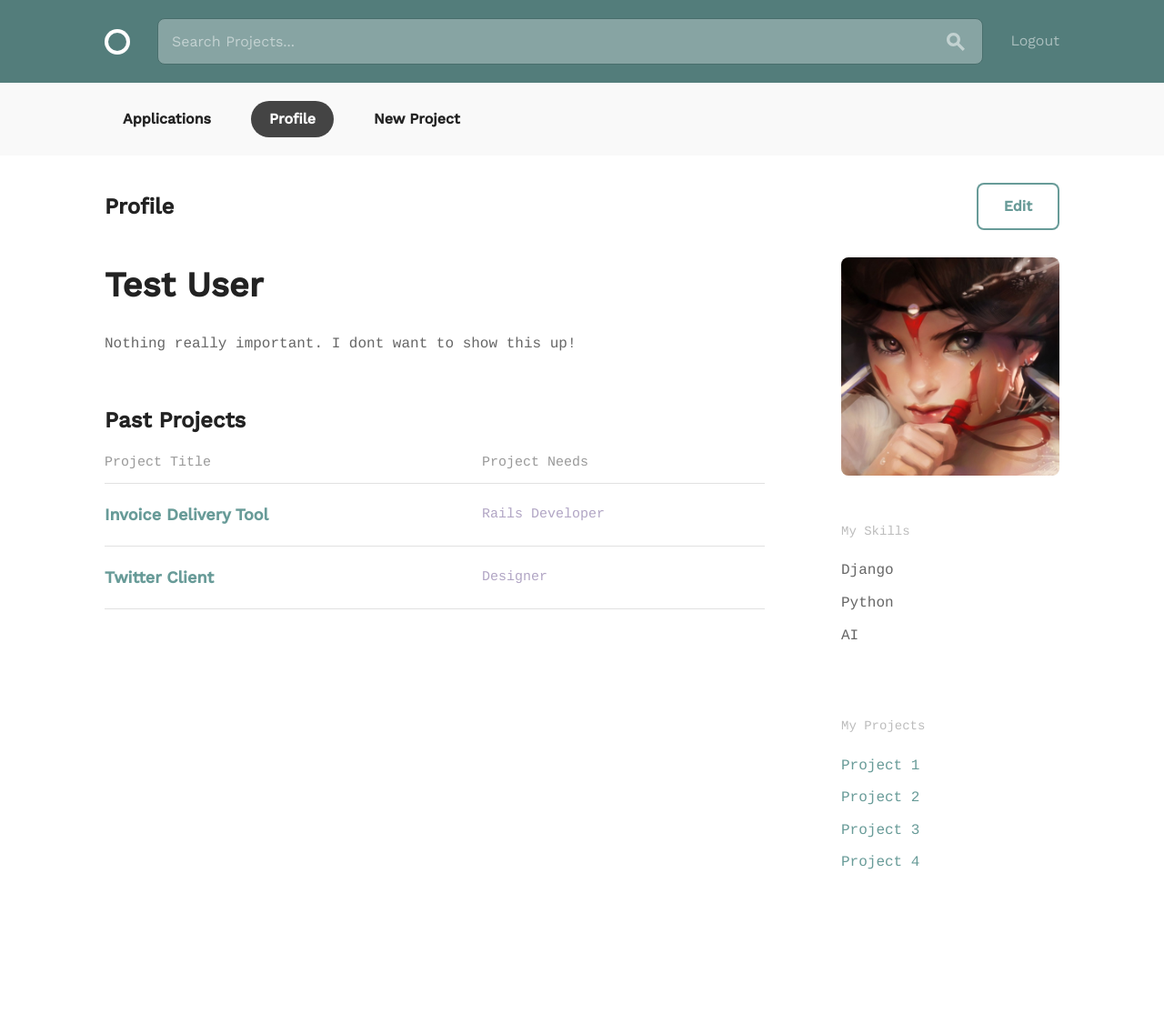
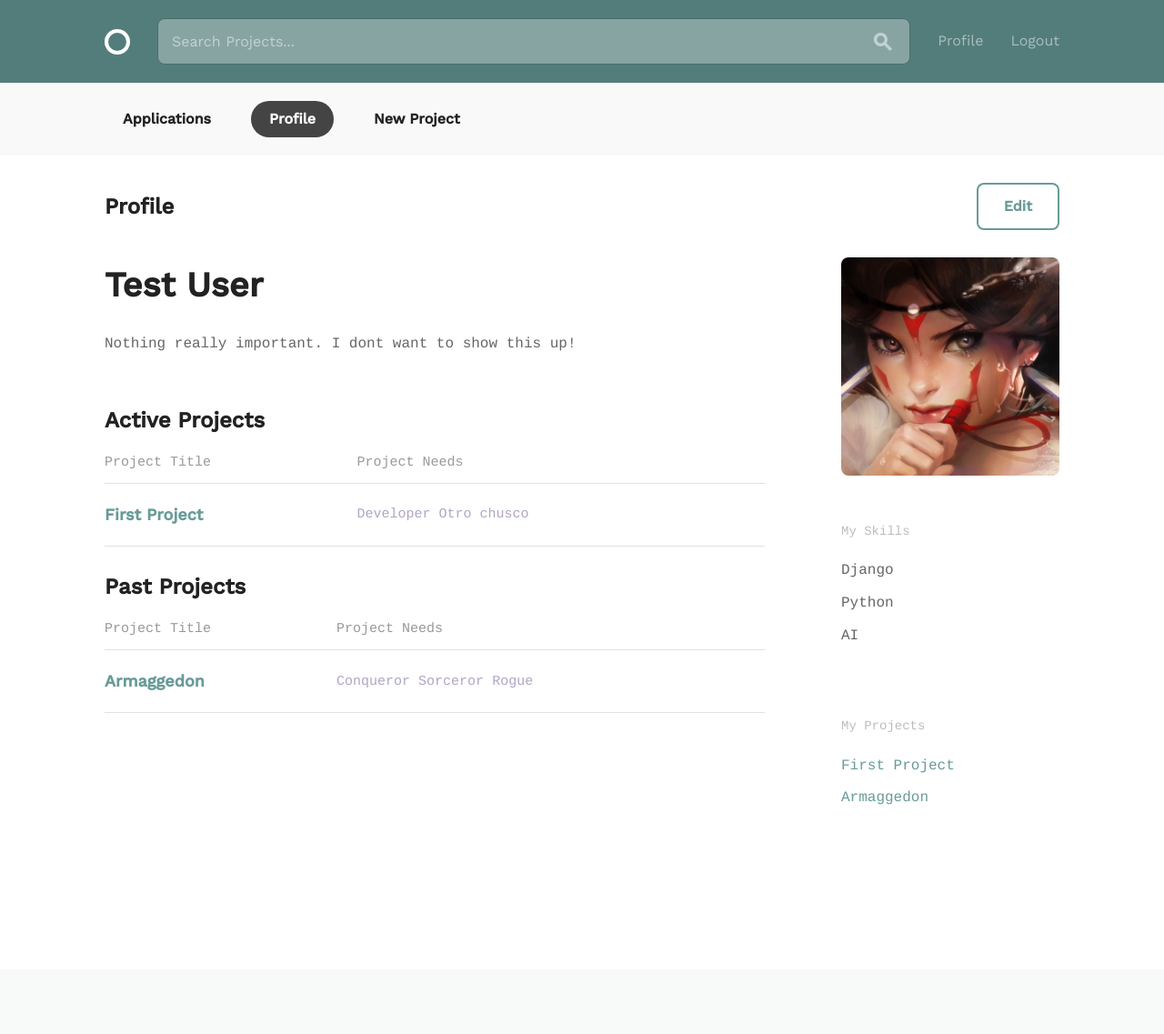
Before and after one commit to Arhacai/social-team-builder, a Django app: page /profile/ in a window 1280 px wide. Shown: the whole page at 91% size. After the commit the page ends 885 px from the top, so only its background shows below. Run offline with Django 3.2, Linux system fonts and the light colour scheme; a user stored in the database is signed in; data comes from the database, SQL or seed files in the repository; both versions use the stored data as it was after the commit.

Commit message:
Added functionality to projects and profiles

```diff
--- a/team_builder/accounts/forms.py
+++ b/team_builder/accounts/forms.py
@@ -15,4 +15,5 @@ class UserCreateForm(UserCreationForm):
     def __init__(self, *args, **kwargs):
         super(UserCreateForm, self).__init__(*args, **kwargs)
         self.fields["email"].label = "Email address"
+        self.fields["password1"].help_text = None
         self.fields["password2"].help_text = None
--- a/team_builder/assets/js/global.js
+++ b/team_builder/assets/js/global.js
@@ -3,7 +3,7 @@ $( document ).ready(function() {
   $('textarea').autogrow({onInitialize: true});
 
 
-  //Cloner for infinite input lists
+  //Cloner for infinite input lists for skills
   $(".circle--clone--list").on("click", ".circle--clone--add", function(){
     var parent = $(this).parent("li");
     var copy = parent.clone();
@@ -17,6 +17,28 @@ $( document ).ready(function() {
   });
 
   $(".circle--clone--list").on("click", "li:not(:nth-child(5)) .circle--clone--remove", function(){
+    var parent = $(this).parent("li");
+    parent.remove();
+    var total = $("#id_form-TOTAL_FORMS").val();
+    $("#id_form-TOTAL_FORMS").val(parseInt(total)-1);
+  });
+
+  //Cloner for infinite input lists for positions
+  $(".circle--clone--list--position").on("click", ".circle--clone--add", function(){
+    var parent = $(this).parent("li");
+    var copy = parent.clone();
+    parent.after(copy);
+    copy.find("input, textarea, select").val("");
+    copy.find("*:first-child").focus();
+    var total = $("#id_form-TOTAL_FORMS").val();
+    var title = 'form-' + total + '-title';
+    var description = 'form-' + total + '-description';
+    copy.find("input").attr({"name": title, "id": "id_" + title}).val('');
+    copy.find("textarea").attr({"name": description, "id": "id_" + description}).val('');
+    $("#id_form-TOTAL_FORMS").val(parseInt(total)+1);
+  });
+
+  $(".circle--clone--list--position").on("click", "li:not(:nth-child(5)) .circle--clone--remove", function(){
     var parent = $(this).parent("li");
     parent.remove();
     var total = $("#id_form-TOTAL_FORMS").val();
--- a/team_builder/profiles/templates/profiles/profile.html
+++ b/team_builder/profiles/templates/profiles/profile.html
@@ -30,6 +30,33 @@
           <p>{{ profile.bio }}</p>
       </div>
 
+      {% if active_projects %}
+      <h2>Active Projects</h2>
+      <table class="u-full-width circle--table">
+        <thead>
+          <tr>
+            <th>Project Title</th>
+            <th class="circle--cell--right">Project Needs</th>
+          </tr>
+        </thead>
+        <tbody>
+          {% for project in active_projects %}
+          <tr class="clickable-row" data-href="{% url 'projects:view-project' pk=project.pk %}">
+            <td>
+              <h3>{{ project.title }}</h3>
+            </td>
+            <td class="circle--cell--right">
+              {% for position in project.positions.all %}
+              <span class="secondary-label">{{ position.title }}</span>
+              {% endfor %}
+            </td>
+          </tr>
+          {% endfor %}
+        </tbody>
+      </table>
+      {% endif %}
+
+      {% if past_projects %}
       <h2>Past Projects</h2>
       <table class="u-full-width circle--table">
         <thead>
@@ -39,24 +66,21 @@
           </tr>
         </thead>
         <tbody>
-          <tr class="clickable-row" data-href="project.html">
+          {% for project in past_projects %}
+          <tr class="clickable-row" data-href="{% url 'projects:view-project' pk=project.pk %}">
             <td>
-              <h3>Invoice Delivery Tool</h3>
+              <h3>{{ project.title }}</h3>
             </td>
             <td class="circle--cell--right">
-              <span class="secondary-label">Rails Developer</span>
+              {% for position in project.positions.all %}
+              <span class="secondary-label">{{ position.title }}</span>
+              {% endfor %}
             </td>
           </tr>
-          <tr class="clickable-row" data-href="project.html">
-            <td>
-              <h3>Twitter Client</h3>
-            </td>
-            <td class="circle--cell--right">
-              <span class="secondary-label">Designer</span>
-            </td>
-          </tr>
+          {% endfor %}
         </tbody>
       </table>
+      {% endif %}
     </div>
 
     <div class="grid-25 grid-push-5">
@@ -87,10 +111,16 @@
       <div class="circle--secondary--module">
         <h4>My Projects</h4>
         <ul class="circle--link--list">
-          <li><a>Project 1</a></li>
-          <li><a>Project 2</a></li>
-          <li><a>Project 3</a></li>
-          <li><a>Project 4</a></li>
+          {% if not active_projects or not past_projects %}
+          <li>No projects</li>
+          {% else %}
+            {% for project in active_projects %}
+              <li><a href="{% url 'projects:view-project' pk=project.pk %}">{{ project.title }}</a></li>
+            {% endfor %}
+            {% for project in past_projects %}
+              <li><a href="{% url 'projects:view-project' pk=project.pk %}">{{ project.title }}</a></li>
+            {% endfor %}
+          {% endif %}
         </ul>
       </div>
     </div>
--- a/team_builder/profiles/views.py
+++ b/team_builder/profiles/views.py
@@ -18,6 +18,8 @@ class ProfileView(LoginRequiredMixin, generic.TemplateView):
     def get_context_data(self, **kwargs):
         context = super(ProfileView, self).get_context_data(**kwargs)
         context['profile'] = self.get_object()
+        context['active_projects'] = self.request.user.project.filter(completed=False)
+        context['past_projects'] = self.request.user.project.filter(completed=True)
         return context
 
 
@@ -50,8 +52,6 @@ class ProfileEditView(LoginRequiredMixin, generic.UpdateView):
                 if skill_name:
                     skill = models.Skill.objects.get_or_create(skill=skill_name)[0]
                     profile.skills.add(skill)
-                else:
-                    continue
             profile.save()
             return self.get_success_url()
         return self.render_to_response(self.get_context_data(profile_form=profile_form, skills_formset=skills_formset))
--- a/team_builder/projects/forms.py
+++ b/team_builder/projects/forms.py
@@ -4,7 +4,7 @@ from django.forms import formset_factory
 from . import models
 
 
-class ProjectCreateForm(forms.ModelForm):
+class ProjectForm(forms.ModelForm):
 
     title = forms.CharField(
         label='Project Title',
--- a/team_builder/projects/models.py
+++ b/team_builder/projects/models.py
@@ -18,11 +18,16 @@ class Project(models.Model):
     description = models.CharField(max_length=140)
     requirements = models.CharField(max_length=100)
     timeline = models.CharField(max_length=30, blank=True, default="")
+    completed = models.BooleanField(default=False)
 
-    positions = models.ManyToManyField(Position, blank=True)
+    positions = models.ManyToManyField(Position, blank=False)
 
     def __str__(self):
         return self.title
 
     def get_absolute_url(self):
         return HttpResponseRedirect(reverse('projects:view-project', kwargs={'pk': self.pk}))
+
+    def delete(self, using=None, keep_parents=False):
+        self.positions.all().delete()
+        return super(Project, self).delete()
--- a/team_builder/projects/templates/projects/project_edit.html
+++ b/team_builder/projects/templates/projects/project_edit.html
@@ -8,7 +8,7 @@
         <div class="bounds">
           <div class="grid-100">
             <button class="button button-primary">Save Changes</button>
-            <a class="button button-text" href="{% url 'profiles:view-profile' %}">Delete Project</a>
+            <a class="button button-text" href="{% url 'projects:view-project' pk=project.pk %}">Discard Changes</a>
           </div>
         </div>
       </div>
@@ -28,7 +28,7 @@
       <div class="circle--project--positions">
         <h2>Positions</h2>
 
-        <ul class="circle--group--list circle--clone--list">
+        <ul class="circle--group--list circle--clone--list--position">
           {{ position_formset.management_form }}
           {% for form in position_formset %}
           <li>
--- a/team_builder/projects/templates/projects/project_new.html
+++ b/team_builder/projects/templates/projects/project_new.html
@@ -23,7 +23,7 @@
           <div class="circle--project--positions">
             <h2>Positions</h2>
 
-            <ul class="circle--group--list circle--clone--list">
+            <ul class="circle--group--list circle--clone--list--position">
               {{ position_formset.management_form }}
               {% for form in position_formset %}
               <li>
@@ -34,6 +34,7 @@
               </li>
               {% endfor %}
             </ul>
+
             <button class="button button-primary">Save Project</button>
 
           </div>
--- a/team_builder/projects/urls.py
+++ b/team_builder/projects/urls.py
@@ -7,4 +7,7 @@ urlpatterns = [
     url(r"^new/$", views.ProjectCreateView.as_view(), name="create-project"),
     url(r"^edit/(?P<pk>\d+)$", views.ProjectEditView.as_view(), name="edit-project"),
     url(r"^delete/(?P<pk>\d+)", views.ProjectDeleteView.as_view(), name="delete-project"),
+    url(r'^search/', views.ProjectSearchView.as_view(), name="search"),
+    url(r"^filter/(?P<title>[-*_*\s*\w+]+)", views.ProjectFilterView.as_view(), name="filter"),
+    url(r"^status/(?P<pk>\d)$", views.ProjectChangeStatusView.as_view(), name="change-status"),
 ]
--- a/team_builder/templates/layout.html
+++ b/team_builder/templates/layout.html
@@ -32,6 +32,7 @@
 
 </head>
 <body>
+  <form action="{% url 'projects:search' %}">
   <header class="circle--header">
     <div class="bounds">
       <div class="circle--fluid">
@@ -40,7 +41,7 @@
         </div>
         <div class="circle--fluid--cell circle--fluid--primary">
           <div class="circle--search">
-            <input type="text" placeholder="Search Projects..." />
+            <input type="text" name="search_term" placeholder="Search Projects..." />
             <button>
               <svg version="1.1" class="search" xmlns="http://www.w3.org/2000/svg" xmlns:xlink="http://www.w3.org/1999/xlink" x="0px" y="0px" viewBox="0 0 12 12" xml:space="preserve">
                 <path d="M12,10.6L8.3,6.9C8.7,6.2,9,5.4,9,4.5C9,2,7,0,4.5,0S0,2,0,4.5S2,9,4.5,9c0.9,0,1.7-0.3,2.4-0.7l3.7,3.7L12,10.6z M2,4.5
@@ -53,6 +54,7 @@
           <nav>
             <ul class="circle--inline">
               {% if user.is_authenticated %}
+                <li><a href="{% url 'profiles:view-profile' %}">Profile</a></li>
                 <li><a href="{% url 'accounts:logout' %}">Logout</a></li>
               {% else %}
                 <li><a href="{% url 'accounts:signup' %}">Sign Up</a></li>
@@ -64,7 +66,7 @@
       </div>
     </div>
   </header>
-
+</form>
 {% block content %}{% endblock %}
 
 </body>
```
Also changed, not shown: team_builder/projects/templates/projects/project.html (+7 -4 lines), team_builder/projects/templates/projects/project_confirm_delete.html (+4 -3 lines), team_builder/projects/views.py (+60 -6 lines), team_builder/team_builder/views.py (+11 -4 lines), team_builder/templates/index.html (+40 -16 lines), team_builder/assets/avatars/Mononoke_avatar_VoaMPEq.jpg (added), team_builder/db.sqlite3, team_builder/projects/migrations/0003_auto_20180818_1108.py (added).
